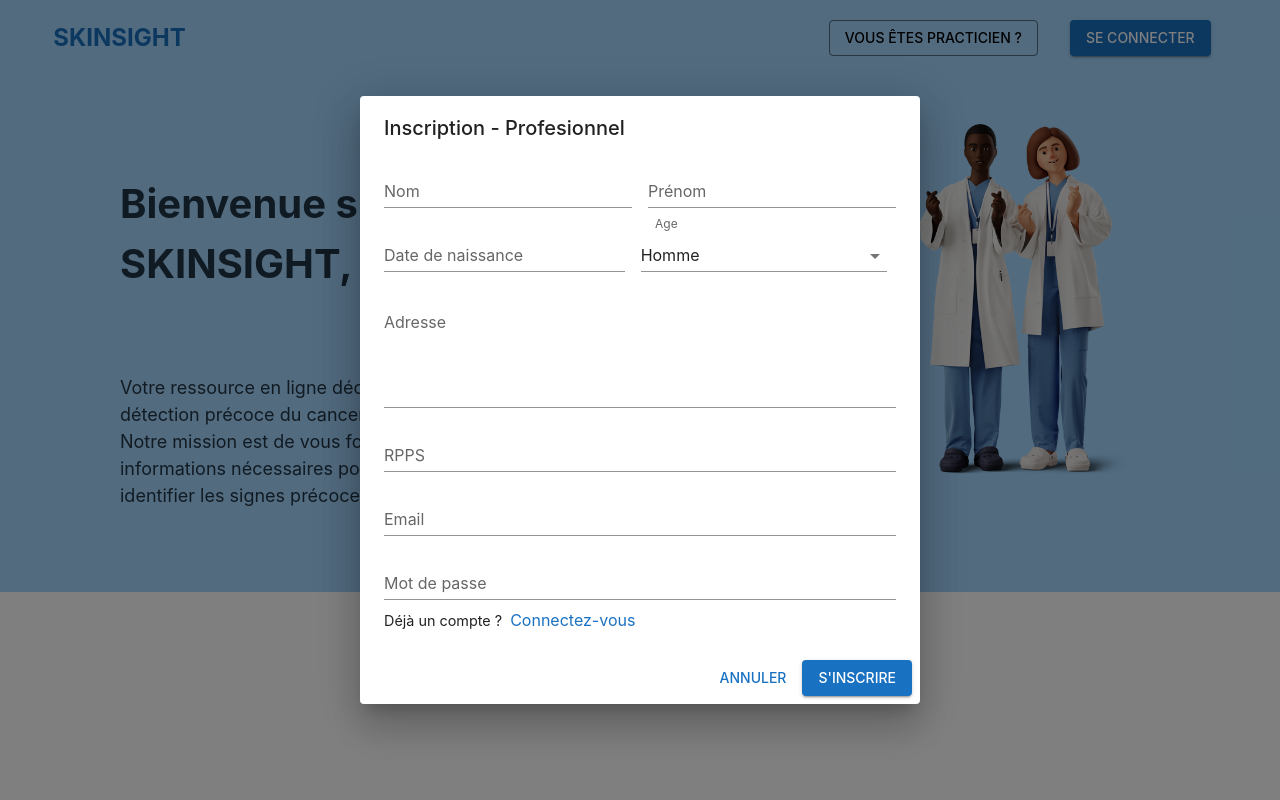
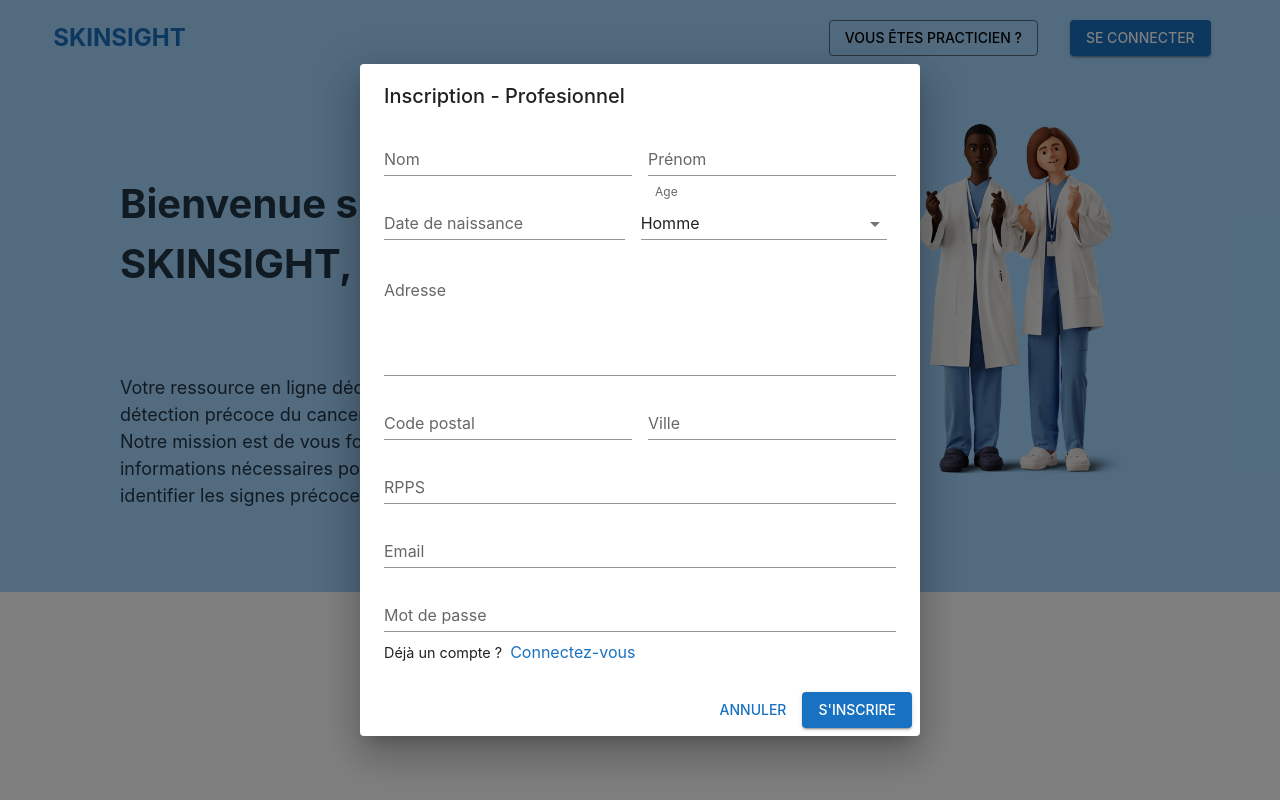
Before and after one commit to FlorentKaram/skinsight-frontend, a React (Vite) app: page /home in a window 1280 px wide. Both pictures are taken after a click on the button "VOUS ÊTES PRACTICIEN ?". Built offline with nearby package versions, Linux system fonts and the light colour scheme.

Commit message:
add zipcode and city

```diff
--- a/src/authcomponents/LoginDialog.tsx
+++ b/src/authcomponents/LoginDialog.tsx
@@ -25,7 +25,6 @@
     validationSchema: loginValidationSchema,
     onSubmit: (values) => {
       login(values.email, values.password);
-      console.log(JSON.stringify(values, null, 2));
     },
   });
 
--- a/src/authcomponents/PatientRegisterDialog.tsx
+++ b/src/authcomponents/PatientRegisterDialog.tsx
@@ -12,9 +12,10 @@
 import MenuItem from "@mui/material/MenuItem";
 import FormControl from "@mui/material/FormControl";
 import Select from "@mui/material/Select";
-import { AuthType, Role, Sex } from "../models/user.model";
+import { AuthType, PatientUser, Role, Sex } from "../models/user.model";
 import { useFormik } from "formik";
 import { patientRegisterValidationSchema } from "./validation";
+import { patientRegisterService } from "../services/auth.services";
 
 interface ChildProps {
   handleClose: () => void;
@@ -31,25 +32,16 @@
       email: "",
       password: "",
       sex: Sex.MALE,
-      dateOfBirth: null,
+      dateOfBirth: null as unknown as Date,
       address: "",
-      city: "toulouse",
-      zipCode: 31000,
-      secuNumber: "",
+      city: "",
+      zipCode: "" as unknown as number,
+      secuNumber: "" as unknown as number,
     },
     validationSchema: patientRegisterValidationSchema,
     onSubmit: (values) => {
-      console.log("working");
+      patientRegisterService(values);
     },
-    // validate: (values) => {
-    //   const errors: any = {};
-    //   console.log(values);
-
-    //   console.log(formik.isSubmitting, formik.isValidating);
-    //   formik.validateForm().then((errors) => {
-    //     console.log(errors);
-    //   });
-    // },
   });
 
   return (
@@ -163,6 +155,30 @@
               }
               helperText={formik.touched.secuNumber && formik.errors.secuNumber}
             />
+            <Box>
+              <TextField
+                sx={{ width: "calc(50% - 1)", mr: 2 }}
+                id="zipcode"
+                label="Code postal"
+                variant="standard"
+                value={formik.values.zipCode}
+                onChange={formik.handleChange}
+                onBlur={formik.handleBlur}
+                error={formik.touched.zipCode && Boolean(formik.errors.zipCode)}
+                helperText={formik.touched.zipCode && formik.errors.zipCode}
+              />
+              <TextField
+                sx={{ width: "calc(50% - 1)" }}
+                id="city"
+                label="Ville"
+                variant="standard"
+                value={formik.values.city}
+                onChange={formik.handleChange}
+                onBlur={formik.handleBlur}
+                error={formik.touched.city && Boolean(formik.errors.city)}
+                helperText={formik.touched.city && formik.errors.city}
+              />
+            </Box>
             <TextField
               fullWidth
               id="email"
--- a/src/authcomponents/ProfessionalRegisterDialog.tsx
+++ b/src/authcomponents/ProfessionalRegisterDialog.tsx
@@ -5,7 +5,7 @@
 import DialogContent from "@mui/material/DialogContent";
 import DialogTitle from "@mui/material/DialogTitle";
 import { Box, Dialog, FormHelperText, Typography } from "@mui/material";
-import { AuthType, Sex } from "../models/user.model";
+import { AuthType, Role, Sex } from "../models/user.model";
 import { LocalizationProvider } from "@mui/x-date-pickers/LocalizationProvider";
 import { AdapterDayjs } from "@mui/x-date-pickers/AdapterDayjs";
 import { DatePicker } from "@mui/x-date-pickers/DatePicker";
@@ -15,6 +15,7 @@
 import Select from "@mui/material/Select";
 import { professionalRegisterValidationSchema } from "./validation";
 import { useFormik } from "formik";
+import { professionalRegisterService } from "../services/auth.services";
 
 interface ChildProps {
   handleClose: () => void;
@@ -24,18 +25,22 @@
 function ProfessionalRegisterDialog({ handleClose, setAuthType }: ChildProps) {
   const formik = useFormik({
     initialValues: {
+      id: "0",
+      role: Role.GENERALIST,
       lastName: "",
       firstName: "",
-      dateOfBirth: null,
+      dateOfBirth: null as unknown as Date,
       sex: Sex.MALE,
       address: "",
-      rppsNumber: "",
+      rppsNumber: "" as unknown as number,
       email: "",
       password: "",
+      zipCode: "" as unknown as number,
+      city: "",
     },
     validationSchema: professionalRegisterValidationSchema,
     onSubmit: (values) => {
-      console.log(JSON.stringify(values, null, 2));
+      professionalRegisterService(values);
     },
   });
 
@@ -131,6 +136,30 @@
               helperText={formik.touched.address && formik.errors.address}
             />
           </Box>
+          <Box>
+            <TextField
+              sx={{ width: "calc(50% - 1)", mr: 2 }}
+              id="zipcode"
+              label="Code postal"
+              variant="standard"
+              value={formik.values.zipCode}
+              onChange={formik.handleChange}
+              onBlur={formik.handleBlur}
+              error={formik.touched.zipCode && Boolean(formik.errors.zipCode)}
+              helperText={formik.touched.zipCode && formik.errors.zipCode}
+            />
+            <TextField
+              sx={{ width: "calc(50% - 1)" }}
+              id="city"
+              label="Ville"
+              variant="standard"
+              value={formik.values.city}
+              onChange={formik.handleChange}
+              onBlur={formik.handleBlur}
+              error={formik.touched.city && Boolean(formik.errors.city)}
+              helperText={formik.touched.city && formik.errors.city}
+            />
+          </Box>
           <TextField
             fullWidth
             id="rppsNumber"
--- a/src/services/auth.services.tsx
+++ b/src/services/auth.services.tsx
@@ -1,3 +1,5 @@
+import { PatientUser, ProfessionalUser } from "../models/user.model";
+
 export const loginService = async (email: string, password: string) => {
   return fetch(`${import.meta.env.VITE_API_URL}auth/login`, {
     method: "POST",
@@ -10,31 +12,27 @@
   });
 };
 
-export const patientRegisterService = async (
-  email: string,
-  password: string
-) => {
-  return fetch(`${import.meta.env.VITE_API_URL}auth/login`, {
+export const patientRegisterService = async (patient: PatientUser) => {
+  return fetch(`${import.meta.env.VITE_API_URL}auth/patient/register`, {
     method: "POST",
     headers: {
       "Content-Type": "application/json",
     },
-    body: JSON.stringify({ email, password }),
+    body: JSON.stringify({ ...patient }),
   }).then((response) => {
     response.json();
   });
 };
 
 export const professionalRegisterService = async (
-  email: string,
-  password: string
+  professional: ProfessionalUser
 ) => {
-  return fetch(`${import.meta.env.VITE_API_URL}auth/login`, {
+  return fetch(`${import.meta.env.VITE_API_URL}auth/professional/register`, {
     method: "POST",
     headers: {
       "Content-Type": "application/json",
     },
-    body: JSON.stringify({ email, password }),
+    body: JSON.stringify({ ...professional }),
   }).then((response) => {
     response.json();
   });
```
